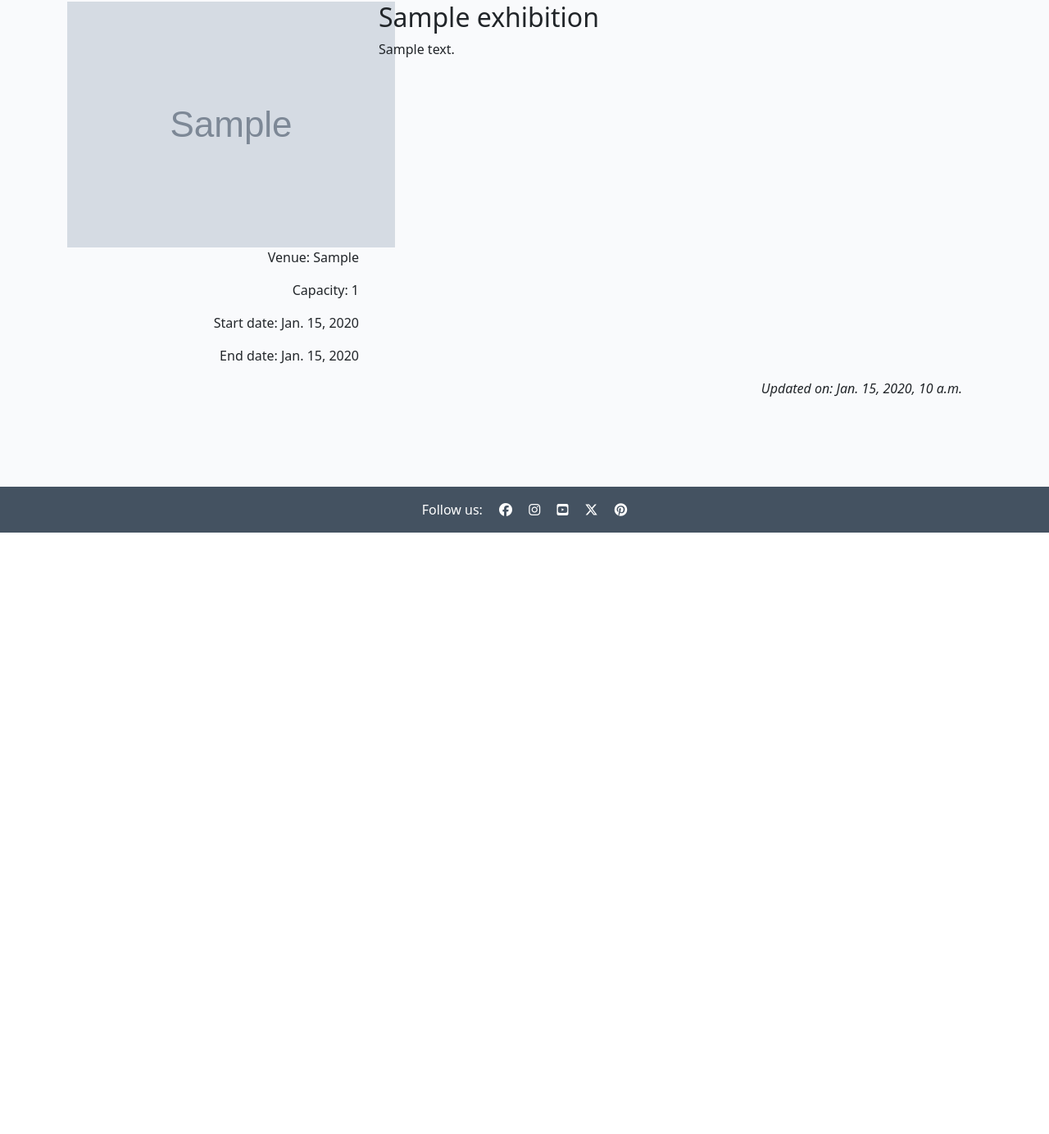
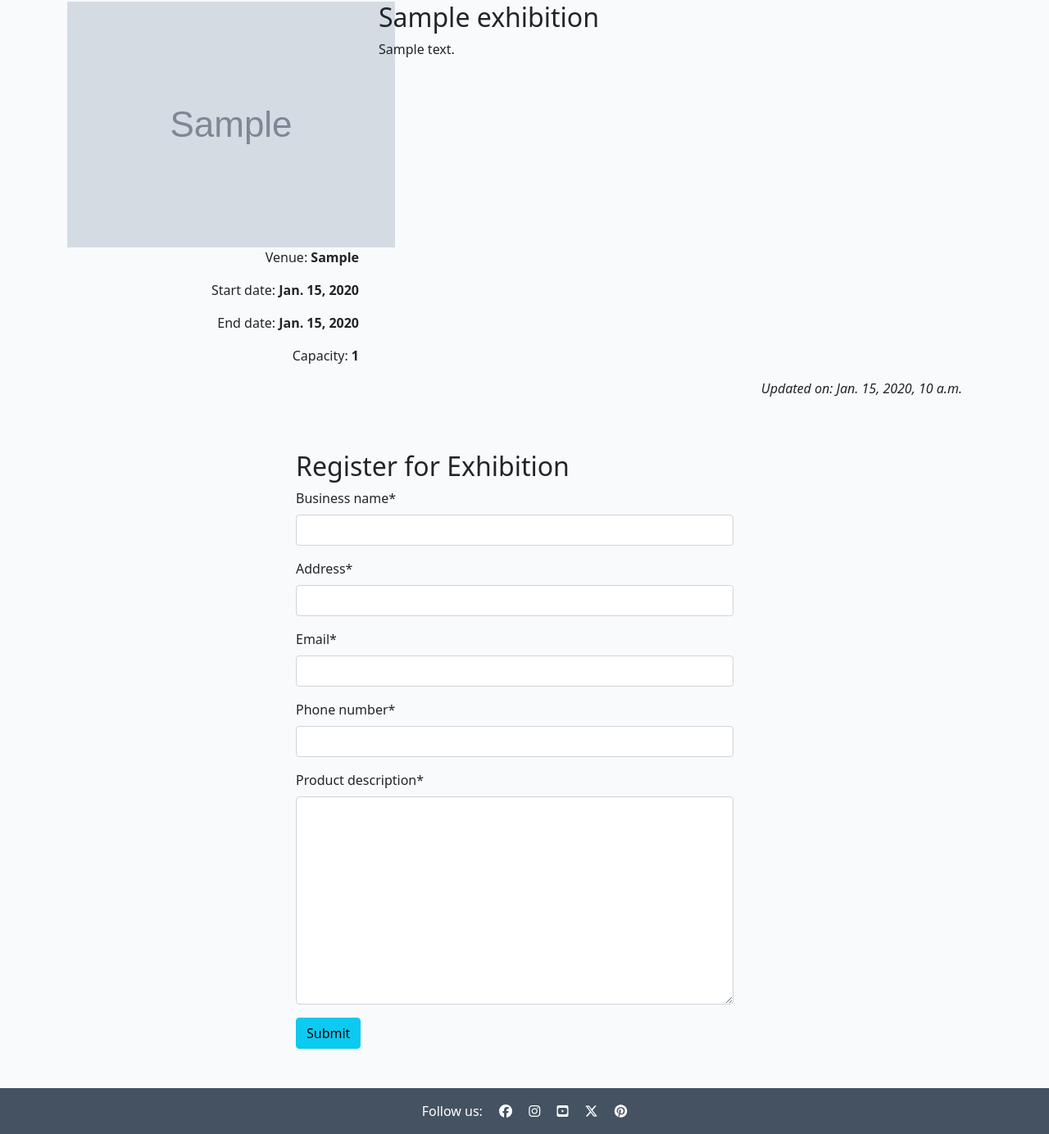
Before and after one commit to Cutbert1/Product-Catalogue, a Django app: page /exhibition/ in a window 1280 px wide. Shown: the part 150-1534 px from the top of the page at 82% size. Before the commit the page ends 800 px from the top, so only its background shows below. Run offline with Django 4.2, Linux system fonts and the light colour scheme; tables that the repository leaves empty hold one stand-in row (values such as "Sample post"); grey boxes marked "Sample" are stand-in pictures; some libraries are stand-ins or nearby versions.

Commit message:
Exhibition registration model and view

```diff
--- /dev/null
+++ b/exhibition/forms.py
@@ -0,0 +1,14 @@
+from .models import ExhibitionRegistration
+from django import forms
+
+
+class ExhibitionRegistrationForm(forms.ModelForm):
+    class Meta:
+        model = ExhibitionRegistration
+        fields = (
+            "business_name",
+            "address",
+            "email",
+            "phone_number",
+            "product_description"
+            )
--- a/exhibition/models.py
+++ b/exhibition/models.py
@@ -29,3 +29,26 @@ class Exhibition(models.Model):
         verbose_name = "Exhibition"
         verbose_name_plural = "Exhibitions"
         ordering = ['start_date']
+
+
+class ExhibitionRegistration(models.Model):
+    MAX_LENGTH_BUSINESS_NAME = 255
+    MAX_LENGTH_ADDRESS = 255
+    MAX_LENGTH_PRODUCT_DESCRIPTION = 500
+
+    business_name = models.CharField(max_length=MAX_LENGTH_BUSINESS_NAME)
+    address = models.CharField(max_length=MAX_LENGTH_ADDRESS)
+    email = models.EmailField()
+    phone_number = models.CharField(max_length=15)
+    product_description = models.TextField(
+        max_length=MAX_LENGTH_PRODUCT_DESCRIPTION
+        )
+    is_read = models.BooleanField(default=False)
+
+    def __str__(self):
+        return f"Exhibition registration from {self.business_name}"
+
+    class Meta:
+        verbose_name = "Exhibition Registration"
+        verbose_name_plural = "Exhibition Registrations"
+        ordering = ['business_name']
--- a/exhibition/templates/exhibition/exhibition.html
+++ b/exhibition/templates/exhibition/exhibition.html
@@ -1,6 +1,8 @@
 {% extends 'base.html' %}
+{% load static %}
+{% load crispy_forms_tags %}
+
 {% block content %}
-{% load static %}
 
 
 <div class="container mt-5">
@@ -15,18 +17,16 @@
     <div class="col-6 col-md-4">
         <div>
             <div class="col text-right">
-               <p class="text-end">Venue: {{ exhibition.venue }}</p>
-            </div>
-
-            <div class="col text-right">
-                <p class="text-end">Capacity: {{ exhibition.max_attendees}}</p>
-            </div>
-
-            <div class="col text-right">
-                <p class="text-end">Start date: {{ exhibition.start_date }}</p>
+               <p class="text-end">Venue: <strong>{{ exhibition.venue }}</strong></p>
             </div>
             <div class="col text-right">
-                <p class="text-end">End date: {{ exhibition.end_date}}</p>
+                <p class="text-end">Start date: <strong>{{ exhibition.start_date }}</strong></p>
+            </div>
+            <div class="col text-right">
+                <p class="text-end">End date: <strong>{{ exhibition.end_date}}</strong></p>
+            </div>
+            <div class="col text-right">
+                <p class="text-end">Capacity: <strong>{{ exhibition.max_attendees}}</strong></p>
             </div>
         </div>
     </div>
@@ -35,5 +35,29 @@
           <p class="text-end"><em>Updated on: {{ exhibition.updated_on }}</em></p>
         </div>
     </div>
+    <div class="row justify-content-center">
+        <div class="col-12 col-md-6 my-5">
+            <h2>Register for Exhibition</h2>
+            <form method="post">
+                {% if form.errors %}
+                    <div class="alert alert-danger">
+                        <strong>Error:</strong> Please correct the following issues:
+                        <ul>
+                            {% for field, errors in form.errors.items %}
+                                {% for error in errors %}
+                                    <li>{{ field|capfirst }}: {{ error }}</li>
+                                {% endfor %}
+                            {% endfor %}
+                        </ul>
+                    </div>
+                {% endif %}
+                {{ exhibition_registration_form | crispy }}
+                {% csrf_token %}
+                <button class="btn btn-info" type="submit">Submit</button>
+            </form>
+
+        </div>
+
+    </div>
 </div>
 {% endblock%}
--- a/exhibition/views.py
+++ b/exhibition/views.py
@@ -1,5 +1,7 @@
-from django.shortcuts import render
+from django.shortcuts import render, redirect
+from django.contrib import messages
 from .models import Exhibition
+from .forms import ExhibitionRegistrationForm
 
 # Create your views here.
 
@@ -7,8 +9,23 @@ from .models import Exhibition
 def up_coming_exhibition(request):
     exhibition = Exhibition.objects.all().order_by('-updated_on').first()
 
+    if request.method == 'POST':
+        exhibition_registration_form = ExhibitionRegistrationForm(
+            data=request.POST
+            )
+        if exhibition_registration_form.is_valid():
+            exhibition_registration_form.save()
+            messages.success(
+                request, "Your registration for the exhibition has been successfully submitted!") # noqa
+            return redirect('exhibition')
+    else:
+        exhibition_registration_form = ExhibitionRegistrationForm()
+
     return render(
         request,
         "exhibition/exhibition.html",
-        {"exhibition": exhibition},
+        {
+            "exhibition": exhibition,
+            "exhibition_registration_form": exhibition_registration_form
+        },
     )
--- a/store/forms.py
+++ b/store/forms.py
@@ -5,7 +5,7 @@ from django import forms
 class ReviewForm(forms.ModelForm):
     class Meta:
         model = Review
-        fields = ("body",)
+        fields = ("caption", "body")
 
     def clean_body(self):
         body = self.cleaned_data.get('body')
--- a/store/models.py
+++ b/store/models.py
@@ -48,10 +48,10 @@ class Review(models.Model):
     author = models.ForeignKey(
         User, on_delete=models.CASCADE, verbose_name='reviewer'
     )
-    caption = models.TextField(null=True)
+    caption = models.TextField(max_length=255, blank=True, null=True)
     body = models.TextField()
     image = models.ImageField(
-        default="review_default_jpg", upload_to="reviews/", null=True)
+        default="review_default.jpg", upload_to="reviews/", null=True)
     is_approved = models.BooleanField(default=False)
     created_at = models.DateTimeField(auto_now_add=True)
 
--- a/store/templates/store/product_detail.html
+++ b/store/templates/store/product_detail.html
@@ -81,7 +81,7 @@
                             <button type="button" class="btn-close" data-bs-dismiss="alert" aria-label="Close"></button>
                         </div>
                     {% endif %}
-                    <form id="reviewTitle" method="post">
+                    <!-- <form id="reviewTitle" method="post"> -->
                     <!--{% csrf_token %} -->
                     <!--{{ review_caption | crispy }} -->
                     </form>
```
Also changed, not shown: exhibition/admin.py (+7 -1 lines), exhibition/migrations/0002_exhibitionregistration.py (added), store/migrations/0015_alter_review_caption_alter_review_image.py (added).
